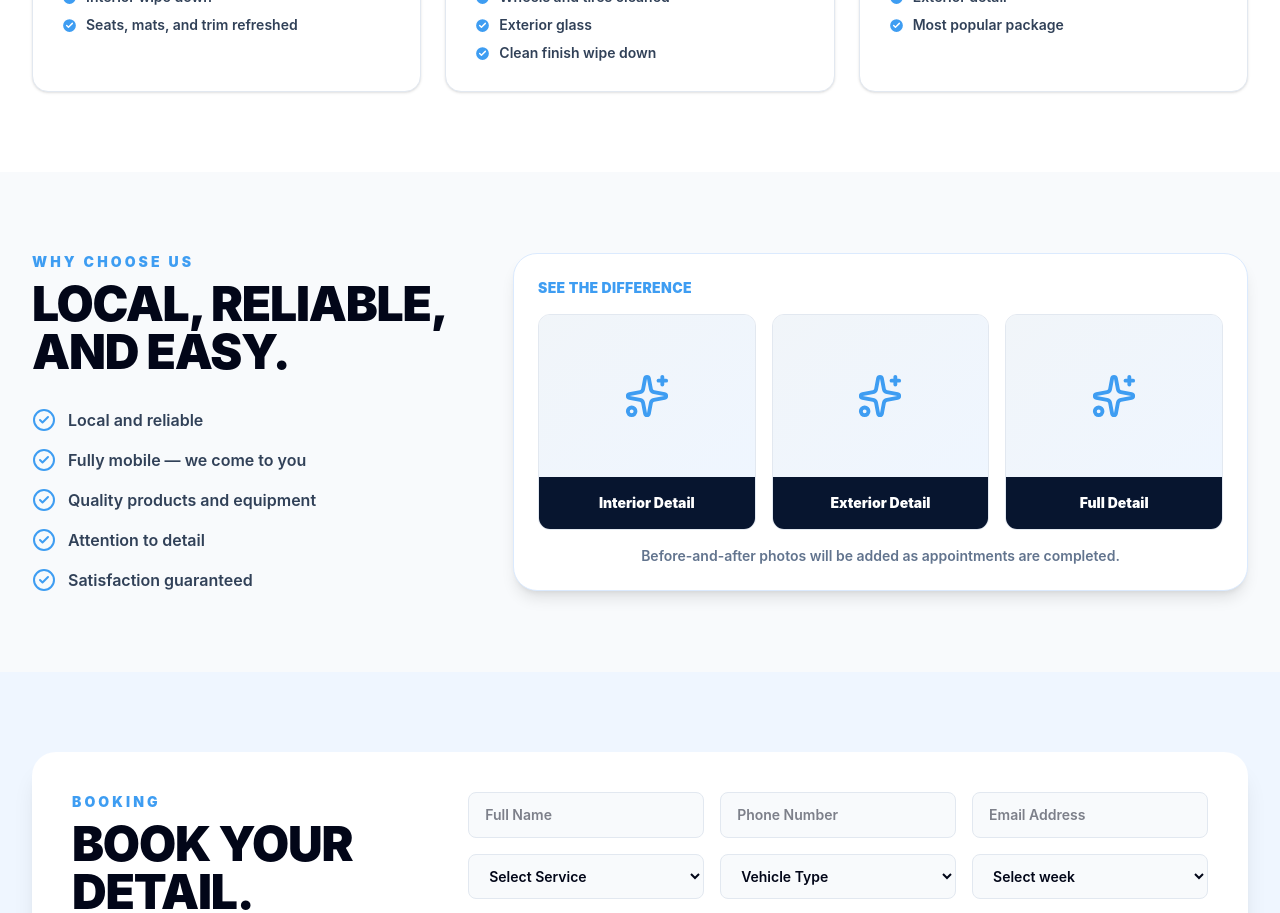
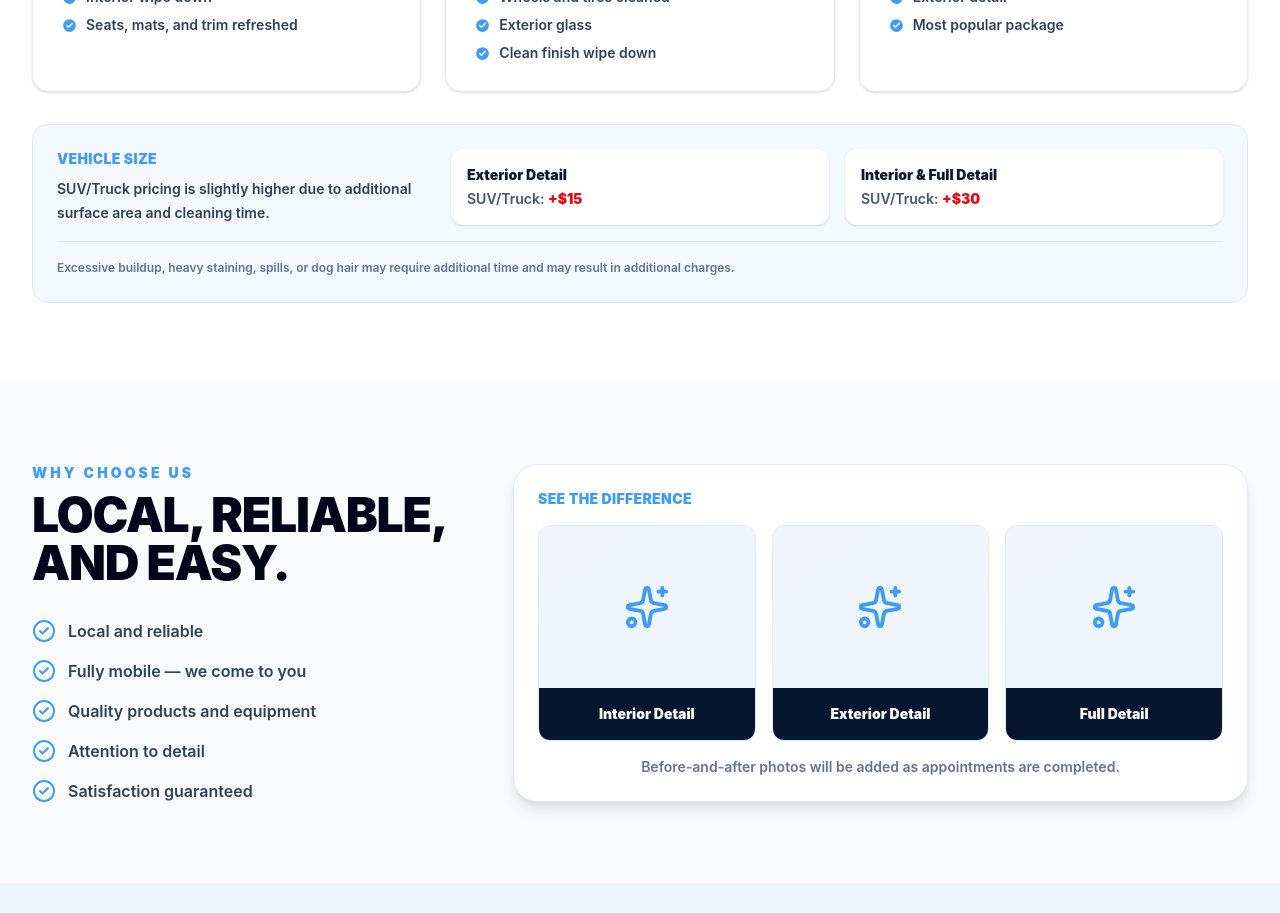
Before and after one commit to jmcgreal07-bot/intr-site, a Next.js app: page / in a window 1280 px wide. Shown: the part 2060-2973 px from the top of the page. Built offline with nearby package versions, Linux system fonts and the light colour scheme.

Commit message:
Add pricing transparency note

```diff
--- a/app/page.tsx
+++ b/app/page.tsx
@@ -60,7 +60,7 @@ export default function DrivewayDetailWebsite() {
 
   function getWeeks() {
     const weeks = ["Select week"];
-    const start = new Date(2026, 4, 18); // Monday 05/18/2026
+    const start = new Date(2026, 4, 18); // Monday 06/08/2026
     const end = new Date(2026, 7, 16); // Sunday 08/16/2026
     const current = new Date(start);
 
@@ -257,6 +257,36 @@ export default function DrivewayDetailWebsite() {
             ))}
           </div>
         </div>
+        <div className="mt-8 rounded-2xl border border-blue-100 bg-blue-50/70 p-5 md:p-6">
+  <div className="grid gap-4 md:grid-cols-3">
+    <div>
+      <p className="text-sm font-black uppercase tracking-wide" style={{ color: BLUE }}>
+        Vehicle Size
+      </p>
+      <p className="mt-2 text-sm font-semibold leading-6 text-slate-700">
+        SUV/Truck pricing is slightly higher due to additional surface area and cleaning time.
+      </p>
+    </div>
+
+    <div className="rounded-xl bg-white p-4 shadow-sm">
+      <p className="text-sm font-black text-slate-900">Exterior Detail</p>
+      <p className="mt-1 text-sm font-semibold text-slate-600">
+        SUV/Truck: <span className="font-black" style={{ color: RED }}>+$15</span>
+      </p>
+    </div>
+
+    <div className="rounded-xl bg-white p-4 shadow-sm">
+      <p className="text-sm font-black text-slate-900">Interior & Full Detail</p>
+      <p className="mt-1 text-sm font-semibold text-slate-600">
+        SUV/Truck: <span className="font-black" style={{ color: RED }}>+$30</span>
+      </p>
+    </div>
+  </div>
+
+  <p className="mt-4 border-t border-blue-100 pt-4 text-xs font-semibold leading-5 text-slate-500">
+    Excessive buildup, heavy staining, spills, or dog hair may require additional time and may result in additional charges.
+  </p>
+</div>
       </section>
 
       <section id="why" className="bg-slate-50 px-5 py-16 md:px-8 md:py-20">
```
